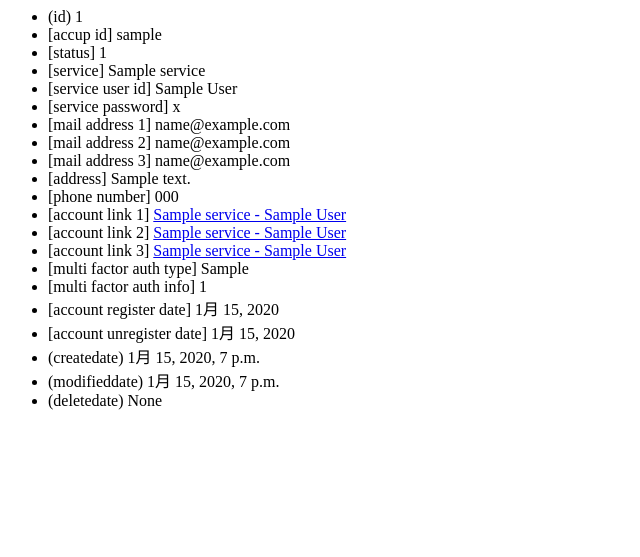
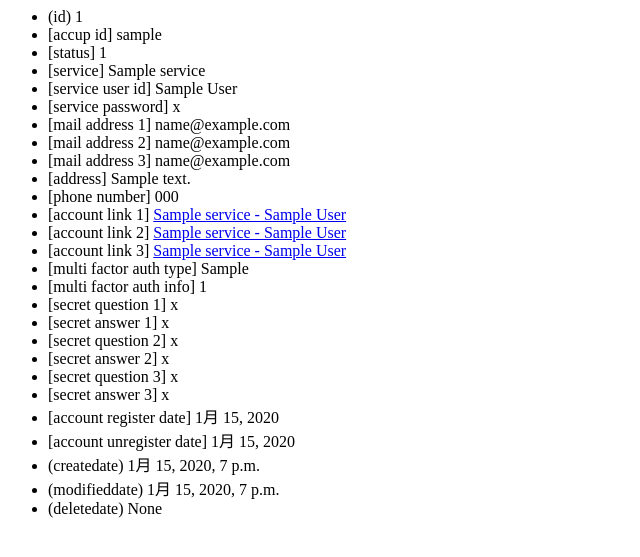
Before and after one commit to ko-naka-3010527/accup-python, a Django app: a page that uses acclist/templates/acclist/accdetail.html in a window 1280 px wide. Shown: the top 557 px of the page, without its empty margins (0-640 px from the left). Run offline with Django 3.2, Linux system fonts and the light colour scheme; tables that the repository leaves empty hold one stand-in row (values such as "Sample post").

Commit message:
add secret q and a into detail page template

```diff
--- a/acclist/templates/acclist/accdetail.html
+++ b/acclist/templates/acclist/accdetail.html
@@ -16,6 +16,12 @@
         <li>[account link 3] <a href="/accdetail/{{ account.accup_user_id.accup_user_name }}/{{ account.link3_id }}">{{ account.link3.service.service_name }} - {{ account.link3.name }}</a></li>
         <li>[multi factor auth type] {{ account.multifactorauth_type }}</li>
         <li>[multi factor auth info] {{ account.multifactorauth_id }}</li>
+        <li>[secret question 1] {{ account.secret_q1 }}</li>
+        <li>[secret answer 1] {{ account.secret_a1 }}</li>
+        <li>[secret question 2] {{ account.secret_q2 }}</li>
+        <li>[secret answer 2] {{ account.secret_a2 }}</li>
+        <li>[secret question 3] {{ account.secret_q3 }}</li>
+        <li>[secret answer 3] {{ account.secret_a3 }}</li>
         <li>[account register date] {{ account.account_register_date }}</li>
         <li>[account unregister date] {{ account.account_unregister_date }}</li>
         <li>(createdate) {{ account.createdate }}</li>
```
